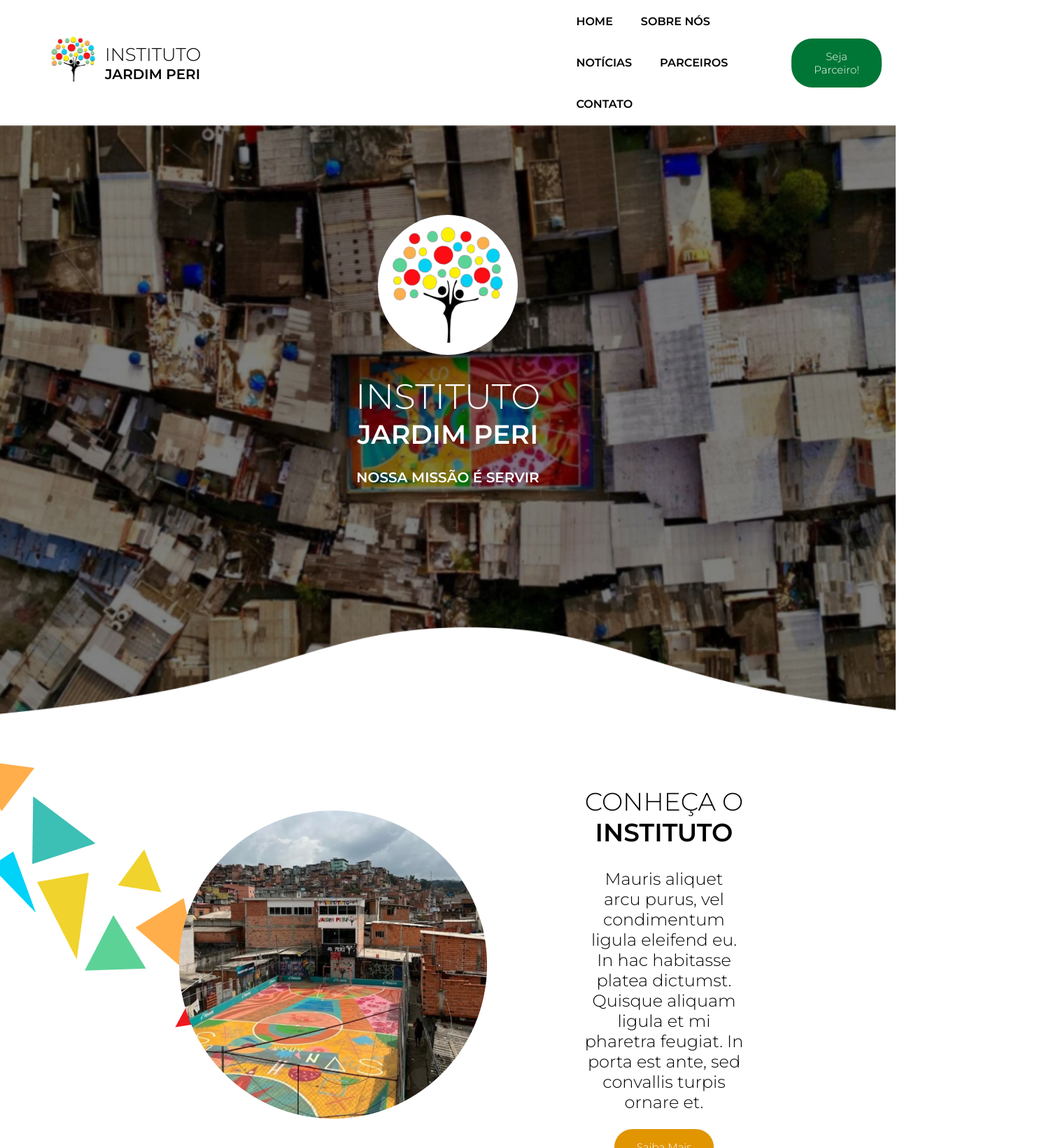
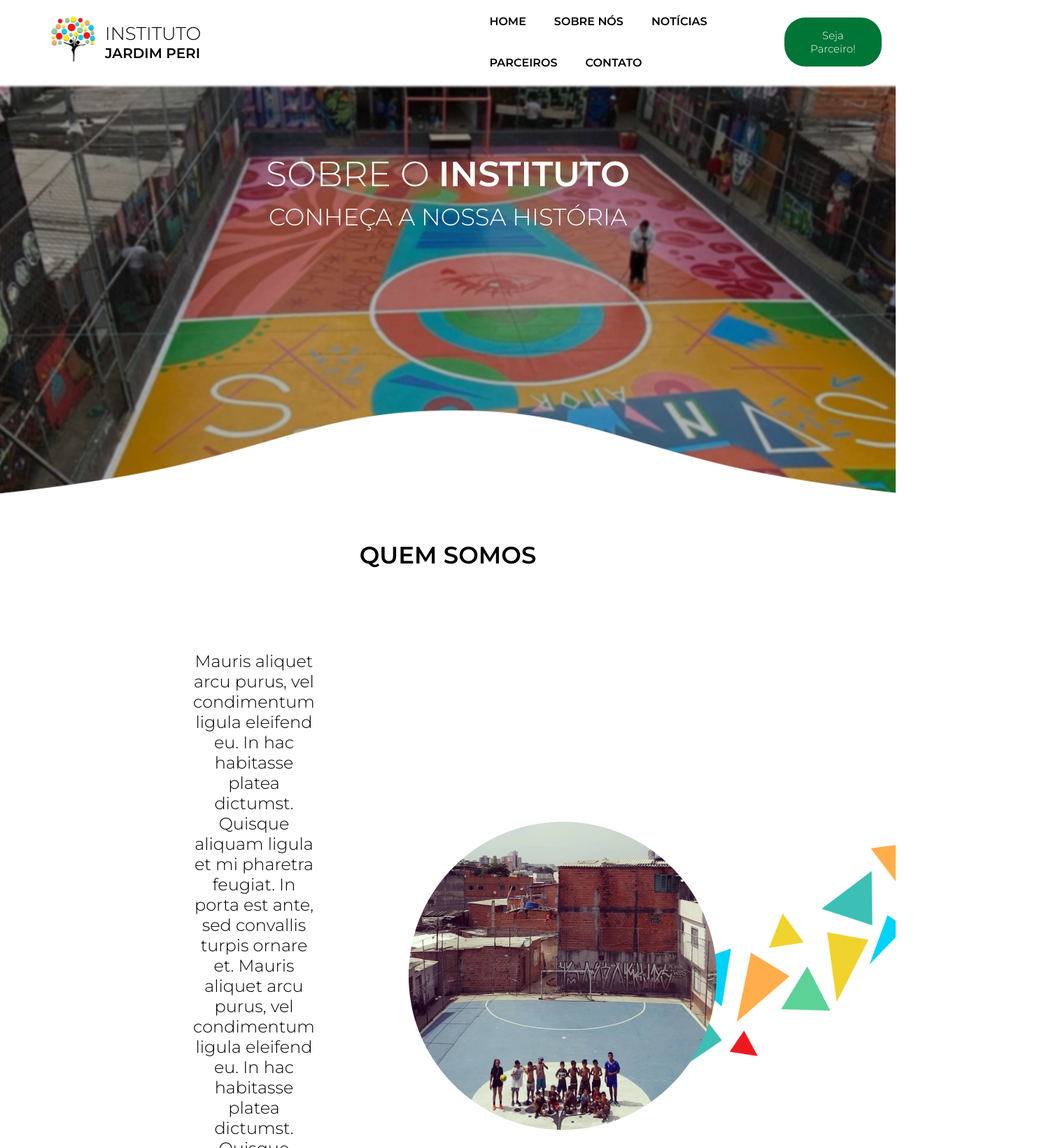
Before and after one commit to C4rlosed/ProjectIJP, a React (Create React App) app: page / in a window 1280 px wide. Shown: the top 1640 px of the page at 70% size, 1512 px wide, since content can reach past the window. Built offline with nearby package versions, Linux system fonts and the light colour scheme.

Commit message:
mudança de classes na págs home e sobre.

```diff
--- a/src/App.js
+++ b/src/App.js
@@ -3,6 +3,7 @@ import './App.css';
 import Header from './Utilidades/Header';
 import Home from './Home';
 import Footer from './Utilidades/Footer';
+import Sobre from './Sobre';
 
 const AppContainer = style.div`
   width: 100%;
@@ -12,10 +13,11 @@ const AppContainer = style.div`
 function App() {
   return (
     <AppContainer>
-      <Header></Header>
-      <Home>
-      </Home>
-      <Footer></Footer>
+      {/* <Header></Header> */}
+      {/* <Home>
+      </Home> */}
+      <Sobre></Sobre>
+      {/* <Footer></Footer> */}
     </AppContainer>
   );
 }
--- a/src/Home/home.css
+++ b/src/Home/home.css
@@ -40,7 +40,7 @@
     font-size: 20px;
 }
 
-.sobre-bg {
+.sobre-bg-home {
     background-image: url(../Utilidades/Imagem/sobre_asset.png);
     background-repeat: no-repeat;
     display: flex;
@@ -50,13 +50,13 @@
     gap: 50px;
 }
 
-.sobre-bg>div {
+.sobre-bg-home>div {
     text-align: center;
     padding: 0 10%;
     font-size: 24px;
 }
 
-.doacao-bg {
+.doacao-bg-home {
     background-image: url(../Utilidades/Imagem/doacao_asset.png);
     background-repeat: no-repeat;
     background-position: right center;
@@ -67,7 +67,7 @@
     gap: 50px;
 }
 
-.doacao-bg>div {
+.doacao-bg-home>div {
     text-align: center;
     padding: 0 10%;
     font-size: 24px;
@@ -79,30 +79,30 @@
     color: #ffffff;
 }
 
-.noticias-bg {
+.noticias-bg-home {
     display: grid;
     justify-items: center;
     grid-template-columns: 12fr;
     padding-bottom: 5%;
 }
 
-.noticias-conteudo {
+.noticias-conteudo-home {
     margin: 0 auto;
     padding: 0 20% 0 20%;
 }
 
-.noticias {
+.noticias-home {
     display: flex;
     gap: 50px;
     text-align: center;
 }
 
-.noticias>a>p {
+.noticias-home>a>p {
     font-size: 20px;
     padding: 0 20px 0 20px;
 }
 
-.noticias>a {
+.noticias-home>a {
     cursor: pointer;
 }
 
@@ -110,6 +110,7 @@
     margin-top: 5%;
     background-image: url(../Utilidades/Imagem/back-up-new.png);
     background-repeat: no-repeat;
+    background-position: 50% 50%;
     height: 500px;
     width: 100%;
 }
--- a/src/Home/index.js
+++ b/src/Home/index.js
@@ -26,7 +26,7 @@ function Home() {
                     <p>NOSSA MISSÃO É SERVIR</p>
                 </div>
             </div>
-            <section className='sobre-bg'>
+            <section className='sobre-bg-home'>
                 <img src={sobreimg} alt='' />
                 <div>
                     <h2><span id='font-300'>CONHEÇA O </span> INSTITUTO</h2>
@@ -34,7 +34,7 @@ function Home() {
                     <button type='button' className='button-home'>Saiba Mais</button>
                 </div>
             </section>
-            <section className='doacao-bg'>
+            <section className='doacao-bg-home'>
                 <div>
                     <h2><span id='font-300'>SEJA UM</span> APOIADOR!</h2>
                     <p>Ut pellentesque dignissim sapien sed lobortis. Aenean non molestie nulla. Integer pulvinar enim justo, id viverra ligula varius sit amet. Nullam sagittis elit imperdiet lorem mollis pretium. Nullam vitae nibh ullamcorper, cursus libero nec, tincidunt est.</p>
@@ -42,10 +42,10 @@ function Home() {
                 </div>
                 <img src={doacaoimg} alt='' />
             </section>
-            <article className='noticias-bg'>
+            <article className='noticias-bg-home'>
                 <div className='bannerNews'></div>
-                <div className='noticias-conteudo'>
-                    <div className='noticias'>
+                <div className='noticias-conteudo-home'>
+                    <div className='noticias-home'>
                         <a>
                             <img src={noticia1img} alt=''></img>
                             <h1>PORTA EST ANTE</h1>
--- a/src/Sobre/sobre.css
+++ b/src/Sobre/sobre.css
@@ -5,19 +5,20 @@
     background-repeat: no-repeat;
     background-position: 50% bottom;
     background-size: cover;
-    height: 700px;
+    height: 600px;
+}
+
+.sobre-banner {
+    margin: 0 auto;
+    color: #ffffff;
+    text-align: center;
+    padding-top: 5%;
 }
 
 .titulo-pg{
     font-size: 34px;
     text-align: center;
     padding-top: 1.5rem;
-}
-
-.sobre-banner {
-    margin: 0;
-    padding-top: 10%;
-    color: #ffffff;
 }
 
 #LogoBanner {
--- a/src/Utilidades/Footer/footer.css
+++ b/src/Utilidades/Footer/footer.css
@@ -22,8 +22,9 @@
 .footer{
     margin: 0 auto;
     padding-top: 15%;
+    padding-bottom: 10px;
     width: 100%;
-    height: 350px;
+    max-height: 100%;
     text-align: center;
     font-size: 12px;
 }
--- a/src/Utilidades/Footer/index.js
+++ b/src/Utilidades/Footer/index.js
@@ -9,11 +9,11 @@ import whatsapp from '../Imagem/redes_sociais/whatsapp.svg'
 const FooterContainer = style.div`
     background-image: url(${footerImg});
     background-repeat: no-repeat;
-    background-position: 50% 50%;
+    background-position: 50% 0;
     background-size: cover;
-    width: 100%;
-    height: 100%;
-    height: 1030px;
+    max-width: 100%;
+    max-height: 100%;
+    height: 960px;
 `
 
 
--- a/src/Utilidades/Header/header.css
+++ b/src/Utilidades/Header/header.css
@@ -3,7 +3,7 @@
     font-family: 'Montserrat', sans-serif;
 }
 nav{
-    margin-left: 40%;
+    margin-left: 30%;
 }
 .header-menu{
     display: flex;
```
